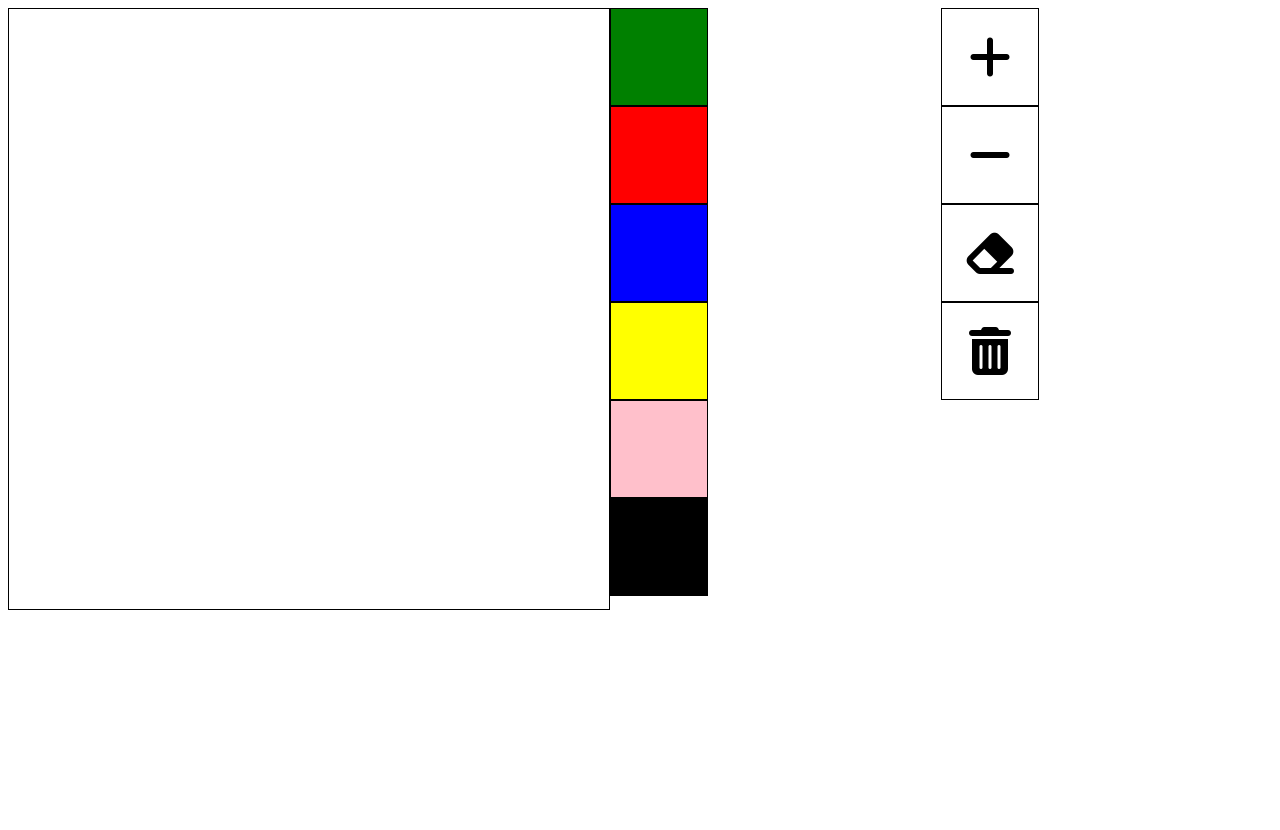
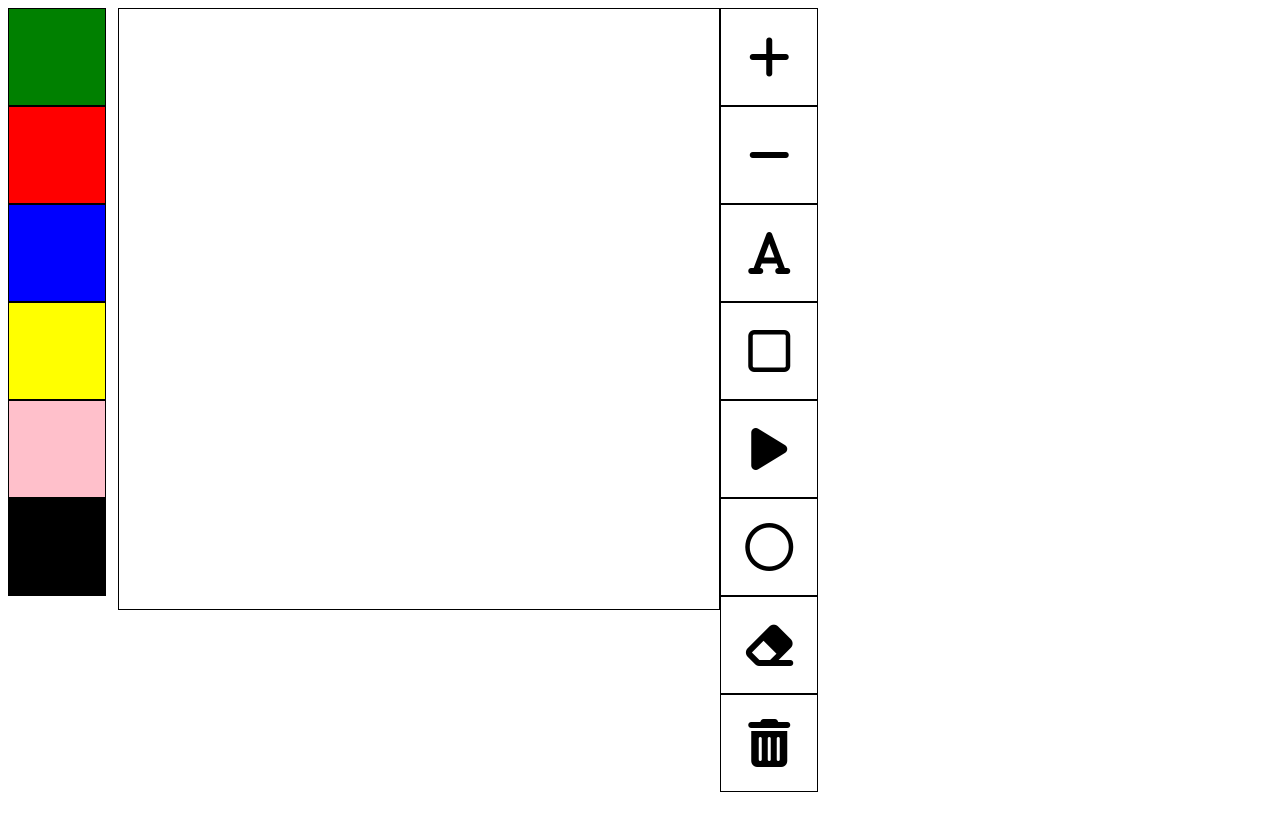
Before and after one commit to capaub/olivier_projet, a plain HTML site: page projet_Paint/index.html in a window 1280 px wide. Shown: the top 830 px of the page. Before the commit the page ends 800 px from the top, so only its background shows below. Drawn offline with Linux system fonts and the light colour scheme.

Commit message:
amélioration code => suppression des doublons...

```diff
--- a/projet_Paint/css/style.scss
+++ b/projet_Paint/css/style.scss
@@ -1,15 +1,16 @@
 @import 'mixins';
 
-#feuille, #feuille2test{
+#feuille{
     border: 1px solid black;
-}
+};
 
 #dessin{
-    display: flex;
-}
-#palette, #outils{
-    flex: 1;
-}
+    display: grid;
+    grid-template-columns: repeat(7, 1fr);
+    grid-template-rows: 1fr 1fr;
+};
+
+
 
 #palette div, #outils div{
     width: 2em;
@@ -20,4 +21,8 @@
     display: flex;
     justify-content: center;
     align-items: center;
+};
+
+#palette{
+    grid-row: 1 / 2;
 }
--- a/projet_Paint/index.html
+++ b/projet_Paint/index.html
@@ -11,9 +11,6 @@
 </head>
 <body>
     <section id="dessin">
-        <div id="areaDraw">
-        <canvas id="feuille" width="600" height="600"></canvas>
-        </div>
         <div id="palette">
             <div data-color="green"></div>
             <div data-color="red"></div>
@@ -22,9 +19,16 @@
             <div data-color="pink"></div>
             <div data-color="black"></div>
         </div>
+        <div id="areaDraw">
+        <canvas id="feuille" width="600" height="600"></canvas>
+        </div>
         <div id="outils">
             <div id="plus"><i class="fa-solid fa-plus"></i></div>
             <div id="moins"><i class="fa-solid fa-minus"></i></div>
+            <div id="text"><i class="fa-solid fa-font"></i></div>
+            <div id="rectangle"><i class="fa-regular fa-square"></i></div>
+            <div id="triangle"><i class="fa-solid fa-play"></i></div>
+            <div id="cercle"><i class="fa-regular fa-circle"></i></div>
             <div id="gomme"><i class="fa-solid fa-eraser"></i></div>
             <div id="effacer"><i class="fa-solid fa-trash-can"></i></div>
         </div>
--- a/projet_Paint/js/Dessin.js
+++ b/projet_Paint/js/Dessin.js
@@ -2,7 +2,7 @@
 
 let width = window.innerWidth;
 let height = window.innerHeight;
-let canvas = document.getElementById("areaDraw")
+let canvas = document.getElementById("areaDraw");
 
 // Création de la classe Dessin
 
@@ -10,8 +10,8 @@ class Dessin{
     constructor(){
 
         let isDrawing = false;
-        let x = 0;
-        let y = 0;
+        let x;
+        let y;
         let sheet = document.querySelector("#feuille");
 
         this.ctx = sheet.getContext("2d");
@@ -36,8 +36,6 @@ class Dessin{
         sheet.addEventListener('mouseup', e =>{
             if (isDrawing){
                 this.drawLine(this.ctx, x, y, e.offsetX, e.offsetY);
-                x = 0;
-                y = 0;
                 isDrawing = false;
             };
         });
@@ -45,8 +43,6 @@ class Dessin{
         sheet.addEventListener('mouseout', e =>{
             if (isDrawing){
                 this.drawLine(this.ctx, x, y, e.offsetX, e.offsetY);
-                x = 0;
-                y = 0;
                 isDrawing = false;
             };
         });
@@ -99,10 +95,15 @@ class Dessin{
     // Fonction resize // ajouter un window.alert avec "attention tu vas perdre ton dessin !"
 
     resizeCanvas(){
-        width = window.innerWidth * 0.5;
-        height = window.innerHeight * 0.5;
+        width = window.innerWidth * 0.8;
+        height = window.innerHeight * 0.8;
         canvas.innerHTML=`
             <canvas id="feuille" width="${width}" height="${height}"></canvas>
             `
     };
+
+    drawText() {
+        this.ctx.font = '48px serif';
+        this.ctx.fillText('Hello world');
+      }
 };
--- a/projet_Paint/js/script.js
+++ b/projet_Paint/js/script.js
@@ -44,3 +44,7 @@ document.querySelector("#gomme").addEventListener("click", () => {
 document.querySelector("#effacer").addEventListener("click", () => {
     drawArea.erase();
 });
+
+document.querySelector("#text").addEventListener("click", () => {
+    drawArea.drawText();
+});
```
Also changed, not shown: projet_Paint/css/style.css, 1 other file.
